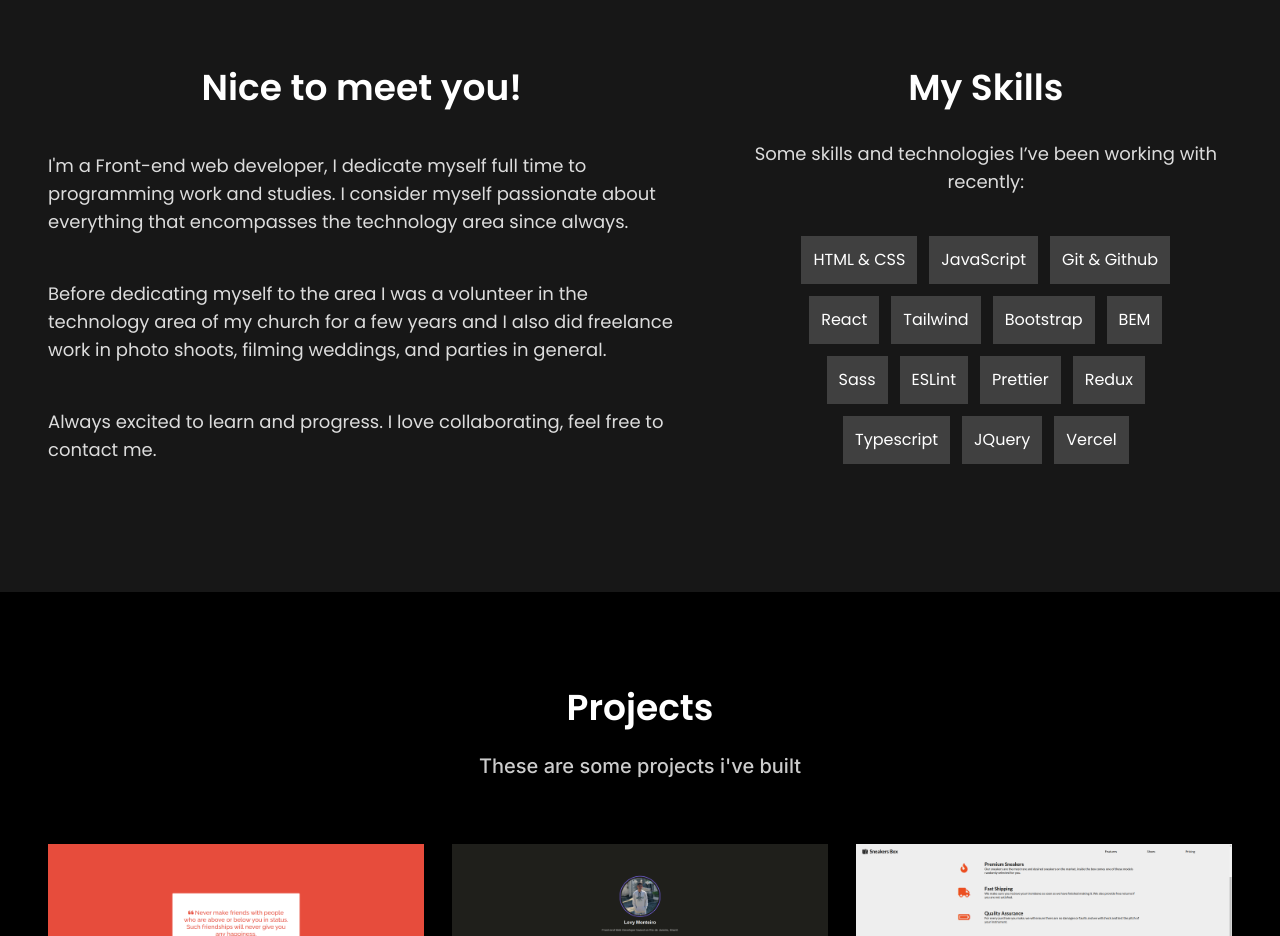
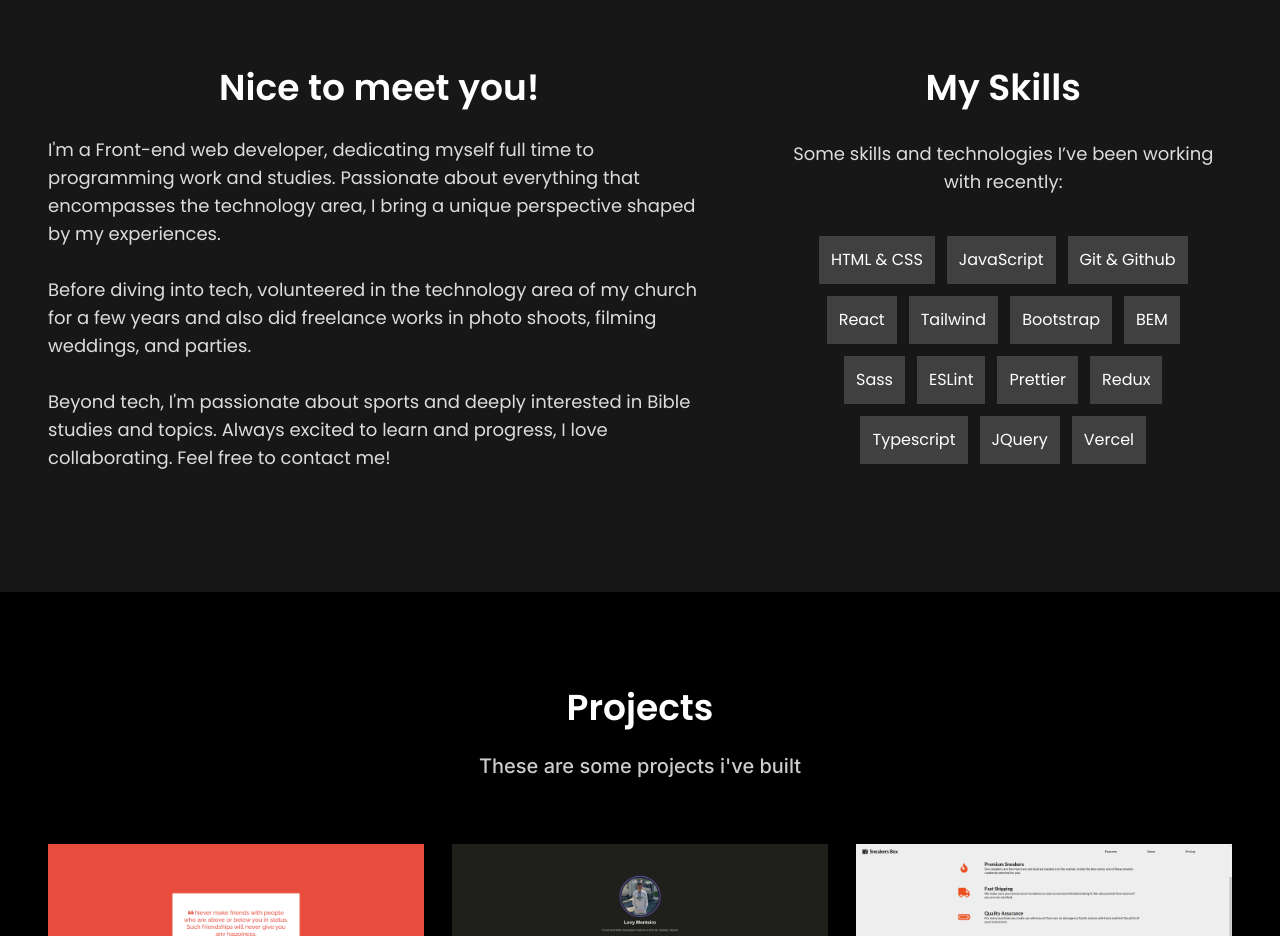
Before and after one commit to LevyMonteiro/portfolio, a React (Vite) app: page / in a window 1280 px wide. Shown: the part 860-1796 px from the top of the page. Built offline with nearby package versions, Linux system fonts and the light colour scheme; what @designbycode/tailwindcss-text-shadow would draw is missing.

Commit message:
update About section  text

```diff
--- a/src/components/Footer.tsx
+++ b/src/components/Footer.tsx
@@ -13,7 +13,7 @@ export default function Footer({ currentPage }: any) {
   const currentYear = currentDate.getFullYear();
 
   const { theme } = useContext(ThemeContext);
-  console.log(currentPage);
+
   return (
     <footer
       className={`${
--- a/src/components/sections/About.tsx
+++ b/src/components/sections/About.tsx
@@ -46,21 +46,20 @@ export default function About() {
           </h2>
 
           <p className='text-lg opacity-85 text-center 2xl:text-left  text-white leading-7'>
-            I'm a Front-end web developer, I dedicate myself full time to
-            programming work and studies. I consider myself passionate about
-            everything that encompasses the technology area since always.
+            I'm a Front-end web developer, dedicating myself full time to
+            programming work and studies. Passionate about everything that
+            encompasses the technology area, I bring a unique perspective shaped
+            by my experiences.
           </p>
-
           <p className='text-lg opacity-85 text-center 2xl:text-left text-white leading-7'>
-            Before dedicating myself to the area I was a volunteer in the
-            technology area of my church for a few years and I also did
-            freelance work in photo shoots, filming weddings, and parties in
-            general.
+            Before diving into tech, volunteered in the technology area of my
+            church for a few years and also did freelance works in photo shoots,
+            filming weddings, and parties.
           </p>
-
           <p className='text-lg opacity-85 text-center 2xl:text-left text-white leading-7'>
-            Always excited to learn and progress. I love collaborating, feel
-            free to contact me.
+            Beyond tech, I'm passionate about sports and deeply interested in
+            Bible studies and topics. Always excited to learn and progress, I
+            love collaborating. Feel free to contact me!
           </p>
         </div>
 
```
